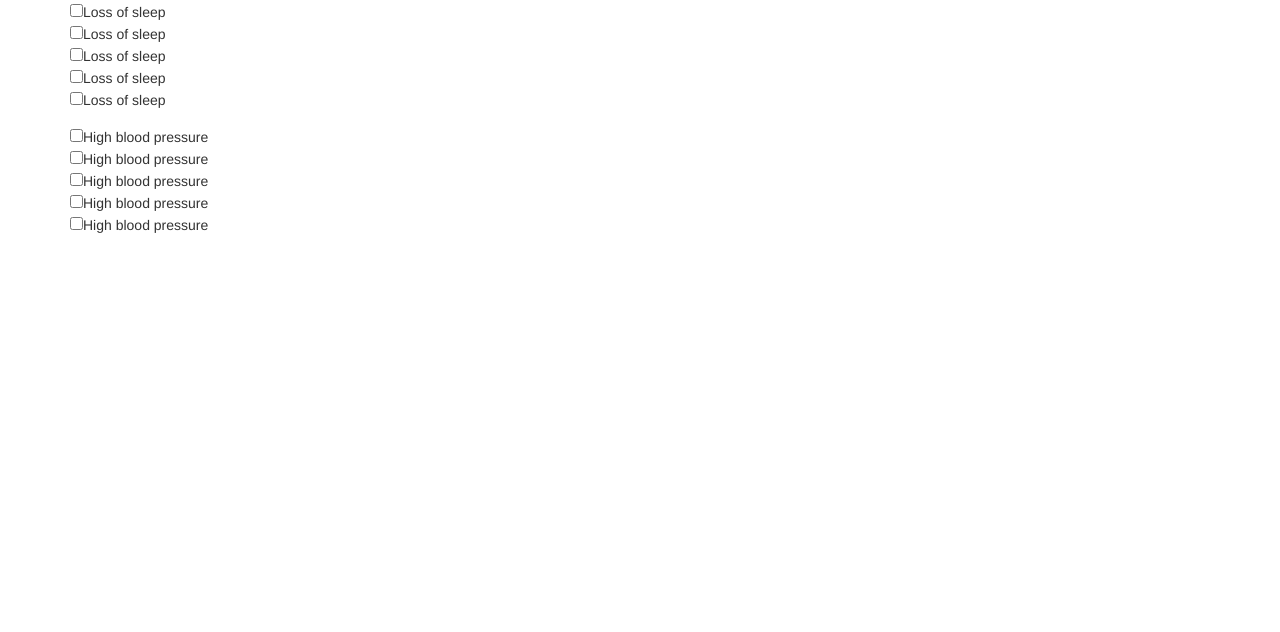
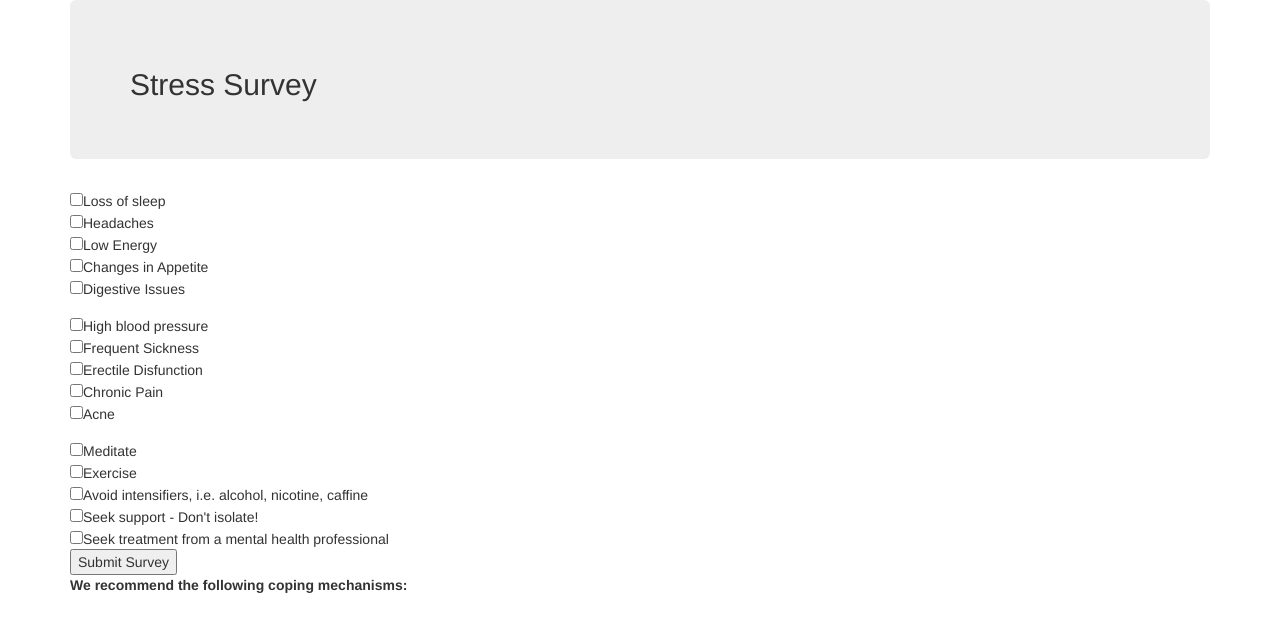
Before and after one commit to zachweintraub/stress-test, a plain HTML site: page index.html in a window 1280 px wide. Drawn offline with nearby package versions, Linux system fonts and the light colour scheme.

Commit message:
add object and function for coping mechanism recommendations

```diff
--- a/index.html
+++ b/index.html
@@ -10,21 +10,37 @@
   </head>
   <body>
     <div class="container">
+      <div class="jumbotron">
+        <h2>Stress Survey</h2>
+      </div>
       <form id="stress-survey">
         <div class="form-group">
           <input type="checkbox" name="warning-signs" value="sleep-loss">Loss of sleep<br>
-          <input type="checkbox" name="warning-signs" value="sleep-loss">Loss of sleep<br>
-          <input type="checkbox" name="warning-signs" value="sleep-loss">Loss of sleep<br>
-          <input type="checkbox" name="warning-signs" value="sleep-loss">Loss of sleep<br>
-          <input type="checkbox" name="warning-signs" value="sleep-loss">Loss of sleep<br>
+          <input type="checkbox" name="warning-signs" value="headaches">Headaches<br>
+          <input type="checkbox" name="warning-signs" value="low-energy">Low Energy<br>
+          <input type="checkbox" name="warning-signs" value="appetite">Changes in Appetite<br>
+          <input type="checkbox" name="warning-signs" value="digestion">Digestive Issues<br>
         </div>
         <div class="form-group">
           <input type="checkbox" name="symptoms" value="high-blood-pressure">High blood pressure<br>
-          <input type="checkbox" name="symptoms" value="high-blood-pressure">High blood pressure<br>
-          <input type="checkbox" name="symptoms" value="high-blood-pressure">High blood pressure<br>
-          <input type="checkbox" name="symptoms" value="high-blood-pressure">High blood pressure<br>
-          <input type="checkbox" name="symptoms" value="high-blood-pressure">High blood pressure<br>
+          <input type="checkbox" name="symptoms" value="frequent-sickness">Frequent Sickness<br>
+          <input type="checkbox" name="symptoms" value="erectile-disfunction">Erectile Disfunction<br>
+          <input type="checkbox" name="symptoms" value="chronic-pain">Chronic Pain<br>
+          <input type="checkbox" name="symptoms" value="acne">Acne<br>
+        </div>
+        <div class="form-group">
+          <input type="checkbox" name="coping" value="meditation">Meditate<br>
+          <input type="checkbox" name="coping" value="exercise">Exercise<br>
+          <input type="checkbox" name="coping" value="substances">Avoid intensifiers, i.e. alcohol, nicotine, caffine<br>
+          <input type="checkbox" name="coping" value="social">Seek support - Don't isolate!<br>
+          <input type="checkbox" name="coping" value="treatment">Seek treatment from a mental health professional<br>
+
+          <button type="submit">Submit Survey</button>
       </form>
+      <span id="advice">
+        <p><b>We recommend the following coping mechanisms:</b></p>
+        <ul id="recommendations"></ul>
+      </span>
     </div>
   </body>
 </html>
--- a/js/scripts.js
+++ b/js/scripts.js
@@ -0,0 +1,26 @@
+var copingMechanisms = {meditation: 'Meditate more', exercise: 'Exercise more', substances: 'Avoid intensifiers', social: 'Seek social support', treatment: 'See a mental health professional'};
+
+//Front
+$(document).ready(function(){
+  $("form#stress-survey").submit(function(event){
+    event.preventDefault();
+
+    var scoreCounter = 0;
+    $("input:checkbox[name=warning-signs]:checked").each(function(){
+      scoreCounter += 1;
+    })
+    $("input:checkbox[name=symptoms]:checked").each(function(){
+      scoreCounter += 1;
+    })
+    var copingArray = [];
+    $("input:checkbox[name=coping]:not(:checked)").each(function(){
+      var userCopingMechanism = $(this).val();
+      copingArray.push(userCopingMechanism);
+    })
+    copingArray.forEach(function(item){
+      $('#recommendations').append('<li>' + copingMechanisms[item] + '</li>')
+    });
+
+  });
+
+});
```
